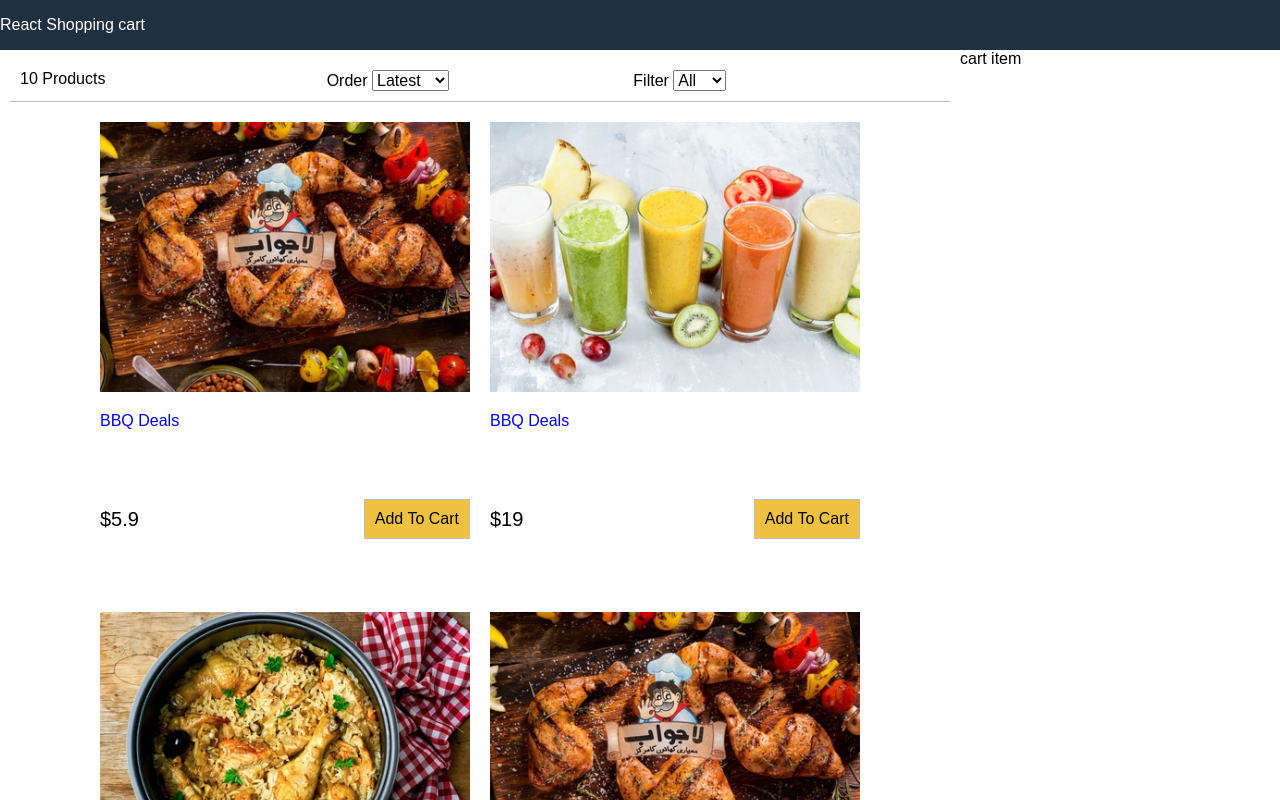
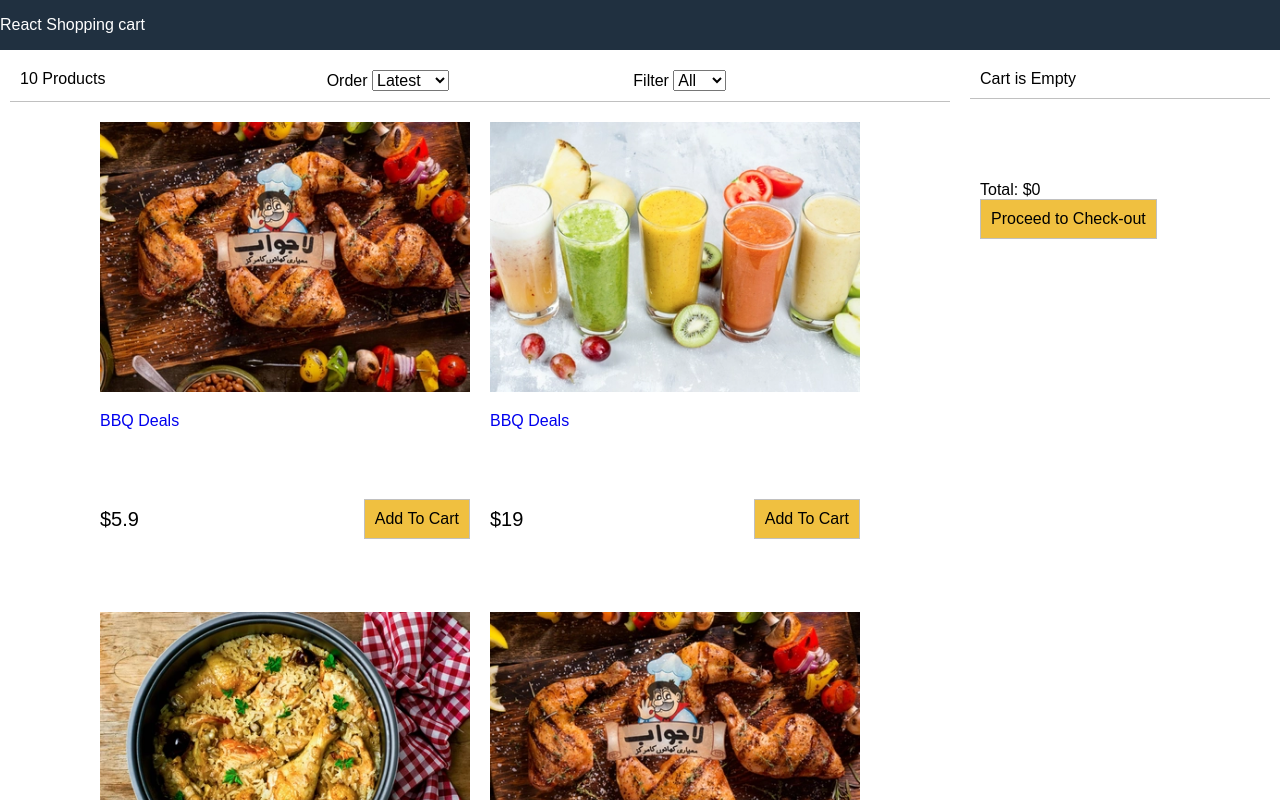
Before and after one commit to Hamza-Liaqat1/react-redux-shopping-cart, a React (Create React App) app: page / in a window 1280 px wide. Shown: the top 800 px of the page. Built offline with nearby package versions, Linux system fonts and the light colour scheme.

Commit message:
added siderbar addToCart Remove-from-Cart count multiple items and totla amount

```diff
--- a/src/App.js
+++ b/src/App.js
@@ -2,6 +2,7 @@
 import data from './data.json'
 import Products from './components/Products';
 import Filter from './components/Filter';
+import Cart from './components/Cart';
 
 
 class App extends React.Component {
@@ -9,10 +10,31 @@
     super();
     this.state={
       products: data.products,
+      cartItems: [],
       size: "",
       sort:""
     }
   }
+  removeFromCart = (product) => {
+    const cartItems = this.state.cartItems.slice();
+    this.setState({
+      cartItems: cartItems.filter((x) => x._id !== product._id)
+    })
+  }
+addToCart = (product) => {
+  const cartItems = this.state.cartItems.slice();
+  let alreadyInCart = false;
+  cartItems.forEach(item => {
+    if(item._id === product._id) {
+      item.count++;
+      alreadyInCart = true;
+    }
+  });
+  if(!alreadyInCart){
+    cartItems.push({...product, count: 1})
+  }
+  this.setState({cartItems})
+}
 
 sortProduct= (event) => {
   const sort = event.target.value;
@@ -69,10 +91,14 @@
             filterProduct={this.filterProduct}
             sortProduct={this.sortProduct}
             />
-            <Products products={this.state.products} />
+            <Products products={this.state.products}
+            addToCart={this.addToCart}
+            />
           </div>
           <div className="sidebar">
-            cart item
+            <Cart cartItems={this.state.cartItems}
+            removeFromCart={this.removeFromCart}
+            />
           </div>
         </div>
       </main>
--- /dev/null
+++ b/src/components/Cart.js
@@ -0,0 +1,47 @@
+import React, { Component } from 'react'
+import formatCurrency from '../utils';
+
+export default class Cart extends Component {
+    render() {
+       const {cartItems} = this.props;
+        return (
+            <div>
+                {cartItems.length === 0 ? (
+                <div className="cart cart-header">Cart is Empty</div>
+                )
+                :
+                (
+                <div className="cart cart-header">You have {cartItems.length} in the cart{""}</div>
+                )}
+
+                <div className="cart">
+                    <ul className="cart-items">
+                        {cartItems.map(item => (
+                            <li key={item._id}>
+                                <div>
+                                    <img src={item.image} alt={item.title}/>
+                                </div>
+                                <div>{item.title} </div>
+                                <div className="right">
+                                    { formatCurrency(item.price)} x {item.count} {" "}
+                                    <button className="button" onClick={()=> this.props.removeFromCart(item)}>
+                                        Remove
+                                    </button>
+                                </div>
+                            </li>
+                        ))}
+                    </ul>
+                </div>
+                <div className="cart">
+                    <div className="total">
+                        <div>
+                            Total: {" "}
+                         { formatCurrency(cartItems.reduce((a,c) => a + c.price *c.count, 0 ))}
+                         </div>
+                         <button className="button primary">Proceed to Check-out </button>
+                    </div>
+                </div>
+            </div>
+        )
+    }
+}
--- a/src/components/Products.js
+++ b/src/components/Products.js
@@ -17,7 +17,7 @@
                                 </a>
                                 <div className="product-price">
                                     <div>{formatCurrency(product.price)}</div>
-                                    <button className="button primary">Add To Cart</button>
+                                    <button onClick={()=> this.props.addToCart(product)} className="button primary">Add To Cart</button>
                                 </div>
                                 <div>
                                 </div>
--- a/src/index.css
+++ b/src/index.css
@@ -125,3 +125,34 @@
 .filter div {
   flex: 1;
 }
+
+/*Add To cart*/
+.cart {
+  padding: 1rem;
+  margin: 1rem;
+  display: flex;
+}
+.cart-header {
+  border-bottom: 0.1rem #c0c0c0 solid;
+}
+
+.cart-items {
+  padding: 0;
+  width: 100%;
+  list-style-type: none;
+}
+.cart-items img {
+  width: 5rem;
+}
+.cart-items li {
+  display: flex;
+}
+.cart-items li div {
+  padding: 0.5rem;
+}
+.cart-items li div:last-child {
+  flex: 1;
+}
+.right {
+  text-align: right;
+}
```
